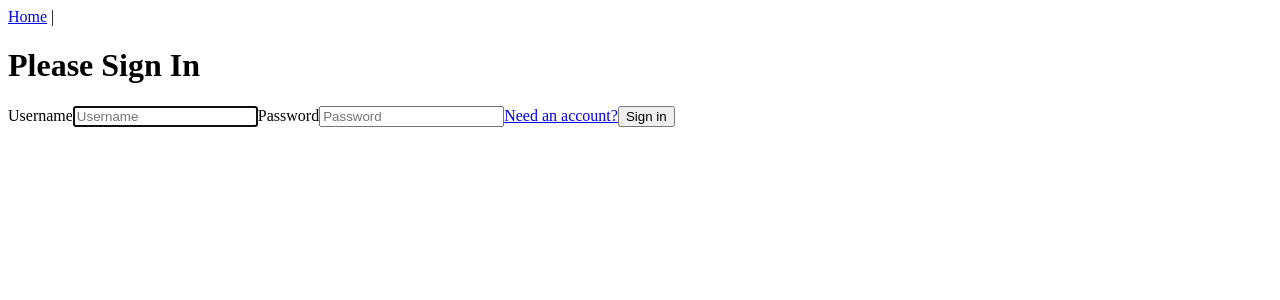
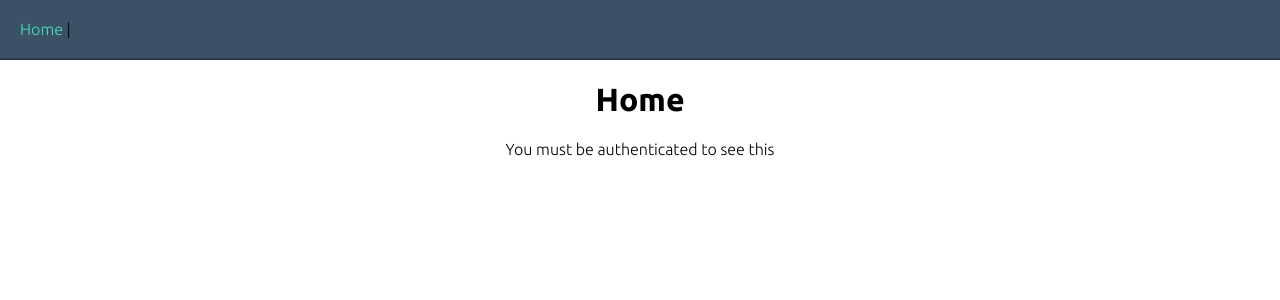
Before and after one commit to bt93/nanny_app, a Vue app in the folder client/: page / in a window 1280 px wide. Before the commit this address led to /login. Shown: the top 300 px of the page. Built offline with nearby package versions, Linux system fonts and the light colour scheme.

Commit message:
Create base styles

```diff
--- a/client/src/App.vue
+++ b/client/src/App.vue
@@ -4,6 +4,53 @@
       <router-link v-bind:to="{ name: 'home' }">Home</router-link>&nbsp;|&nbsp;
       <router-link v-bind:to="{ name: 'logout' }" v-if="$store.state.token != ''">Logout</router-link>
     </div>
-    <router-view />
+    <main>
+      <router-view />
+    </main>
   </div>
 </template>
+
+<style>
+@import url('https://fonts.googleapis.com/css2?family=Ubuntu:ital,wght@0,300;0,700;1,400&display=swap');
+
+  * {
+    box-sizing: border-box;
+  }
+
+  body {
+    font-family: 'Ubuntu', sans-serif;
+    min-height: 100vh;
+    position: relative;
+    margin: 0;
+  }
+
+  main {
+    margin: 0 10% 0 10%;
+    text-align: center;
+  }
+
+  div > #nav {
+    border-bottom: 2px rgb(37, 57, 73) solid;
+    background-color: rgb(58, 81, 102);
+    padding: 20px;
+  }
+
+  div > #nav > a {
+    color: rgb(72, 223, 185);
+    text-decoration: none;
+  }
+
+  .text-center {
+    text-align: center;
+  }
+
+  .text-center > form {
+    display: flex;
+    flex-direction: column;
+    margin: 0 20% 0 20%;
+  }
+
+  .text-center > form > div {
+
+  }
+</style>
--- a/client/src/router/index.js
+++ b/client/src/router/index.js
@@ -26,7 +26,7 @@ const router = new Router({
       name: 'home',
       component: Home,
       meta: {
-        requiresAuth: true
+        requiresAuth: false
       }
     },
     {
```
